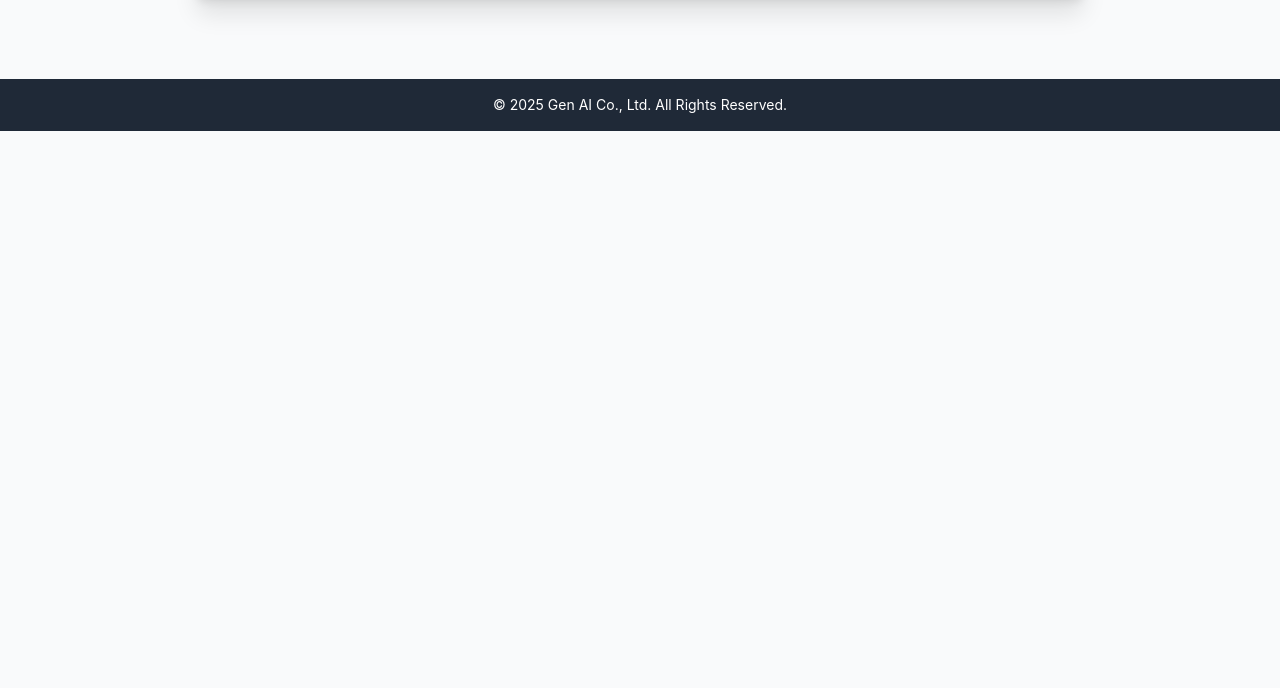
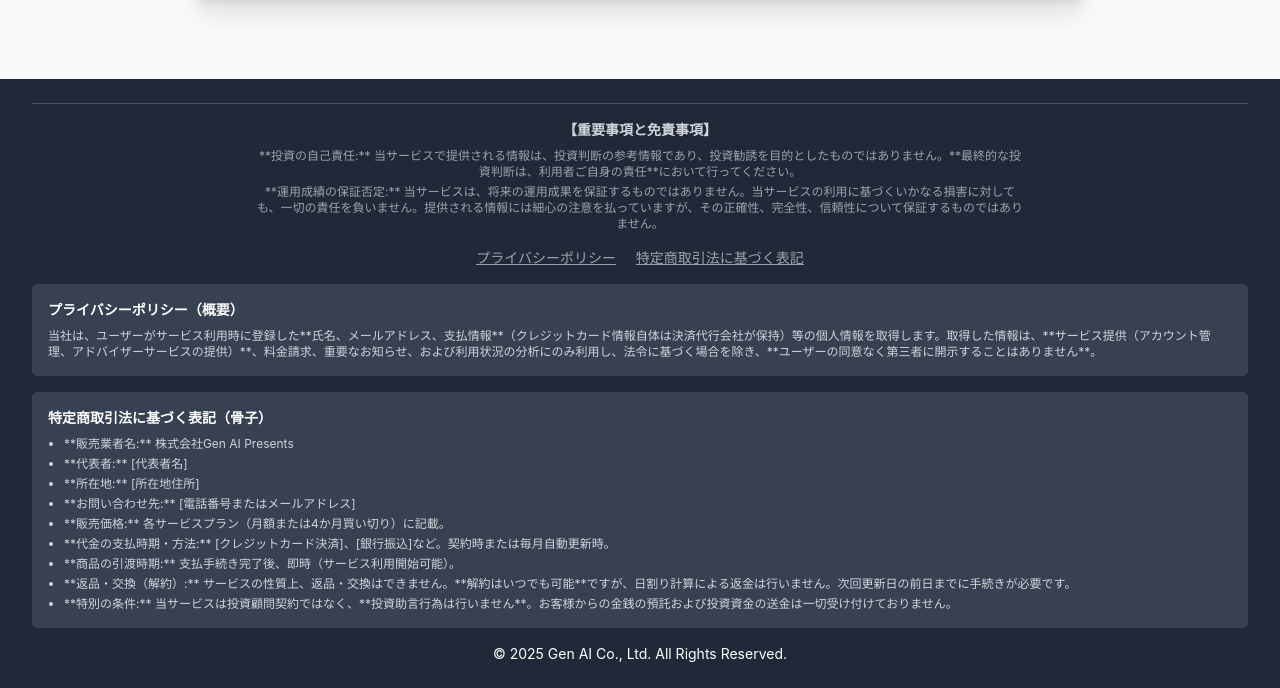
Before and after one commit to genai-jp/freetrial, a plain HTML site: page index.html in a window 1280 px wide. Shown: the part 773-1461 px from the top of the page. Before the commit the page ends 904 px from the top, so only its background shows below. Drawn offline with nearby package versions, Linux system fonts and the light colour scheme.

Commit message:
Enhance footer with disclaimers and links
Updated footer section with important disclaimers and privacy policy details.

```diff
--- a/index.html
+++ b/index.html
@@ -59,11 +59,47 @@
 
     </main>
 
-    <footer class="bg-gray-800 text-white py-4 mt-auto">
+    <footer class="bg-gray-800 text-white py-6 mt-auto">
         <div class="max-w-7xl mx-auto px-4 sm:px-6 lg:px-8 text-center text-sm">
-            <p>&copy; 2025 Gen AI Co., Ltd. All Rights Reserved.</p>
+            <div class="mb-4 pt-4 border-t border-gray-600">
+                <p class="font-bold text-gray-300 mb-2">【重要事項と免責事項】</p>
+                <p class="text-xs text-gray-400 max-w-3xl mx-auto space-y-1">
+                    **投資の自己責任:** 当サービスで提供される情報は、投資判断の参考情報であり、投資勧誘を目的としたものではありません。**最終的な投資判断は、利用者ご自身の責任**において行ってください。
+                </p>
+                <p class="text-xs text-gray-400 max-w-3xl mx-auto space-y-1 mt-1">
+                    **運用成績の保証否定:** 当サービスは、将来の運用成果を保証するものではありません。当サービスの利用に基づくいかなる損害に対しても、一切の責任を負いません。提供される情報には細心の注意を払っていますが、その正確性、完全性、信頼性について保証するものではありません。
+                </p>
+            </div>
+
+            <p class="mb-2">
+                <a href="#privacy-policy" class="text-gray-400 hover:text-white underline mr-4">プライバシーポリシー</a>
+                <a href="#tokushoho" class="text-gray-400 hover:text-white underline">特定商取引法に基づく表記</a>
+            </p>
+
+            <div id="privacy-policy" class="text-left bg-gray-700 p-4 mt-4 rounded-md">
+                <h4 class="text-sm font-bold mb-2 text-white">プライバシーポリシー（概要）</h4>
+                <p class="text-xs text-gray-300">
+                    当社は、ユーザーがサービス利用時に登録した**氏名、メールアドレス、支払情報**（クレジットカード情報自体は決済代行会社が保持）等の個人情報を取得します。取得した情報は、**サービス提供（アカウント管理、アドバイザーサービスの提供）**、料金請求、重要なお知らせ、および利用状況の分析にのみ利用し、法令に基づく場合を除き、**ユーザーの同意なく第三者に開示することはありません**。
+                </p>
+            </div>
+
+            <div id="tokushoho" class="text-left bg-gray-700 p-4 mt-4 rounded-md">
+                <h4 class="text-sm font-bold mb-2 text-white">特定商取引法に基づく表記（骨子）</h4>
+                <ul class="text-xs text-gray-300 list-disc ml-4 space-y-1">
+                    <li>**販売業者名:** 株式会社Gen AI Presents</li>
+                    <li>**代表者:** [代表者名]</li>
+                    <li>**所在地:** [所在地住所]</li>
+                    <li>**お問い合わせ先:** [電話番号またはメールアドレス]</li>
+                    <li>**販売価格:** 各サービスプラン（月額または4か月買い切り）に記載。</li>
+                    <li>**代金の支払時期・方法:** [クレジットカード決済]、[銀行振込]など。契約時または毎月自動更新時。</li>
+                    <li>**商品の引渡時期:** 支払手続き完了後、即時（サービス利用開始可能）。</li>
+                    <li>**返品・交換（解約）:** サービスの性質上、返品・交換はできません。**解約はいつでも可能**ですが、日割り計算による返金は行いません。次回更新日の前日までに手続きが必要です。</li>
+                    <li>**特別の条件:** 当サービスは投資顧問契約ではなく、**投資助言行為は行いません**。お客様からの金銭の預託および投資資金の送金は一切受け付けておりません。</li>
+                </ul>
+            </div>
+
+            <p class="mt-4">&copy; 2025 Gen AI Co., Ltd. All Rights Reserved.</p>
         </div>
     </footer>
-
-</body>
+    </body>
 </html>
```
